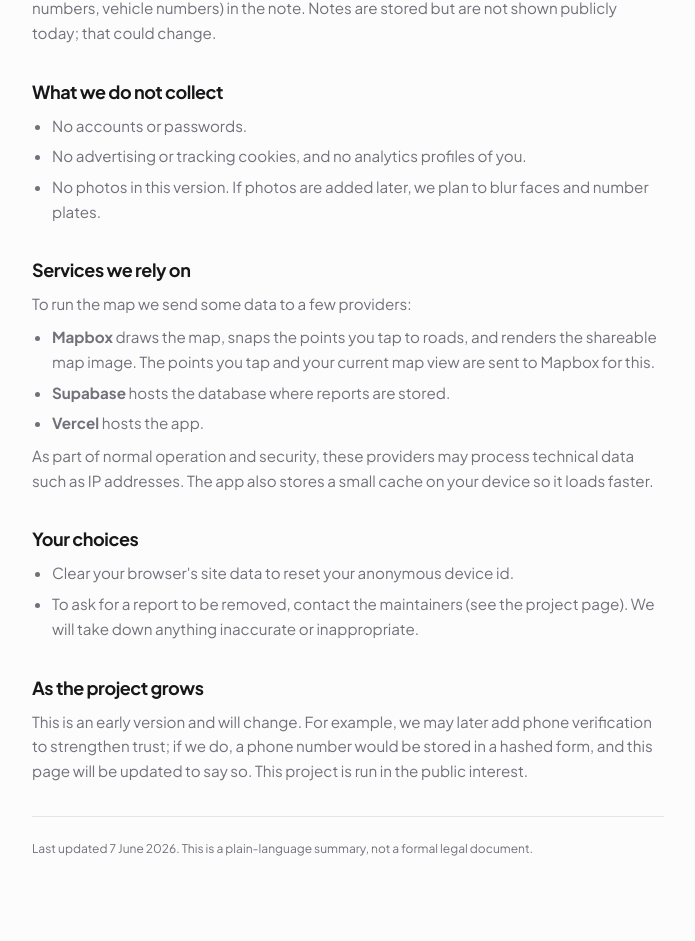
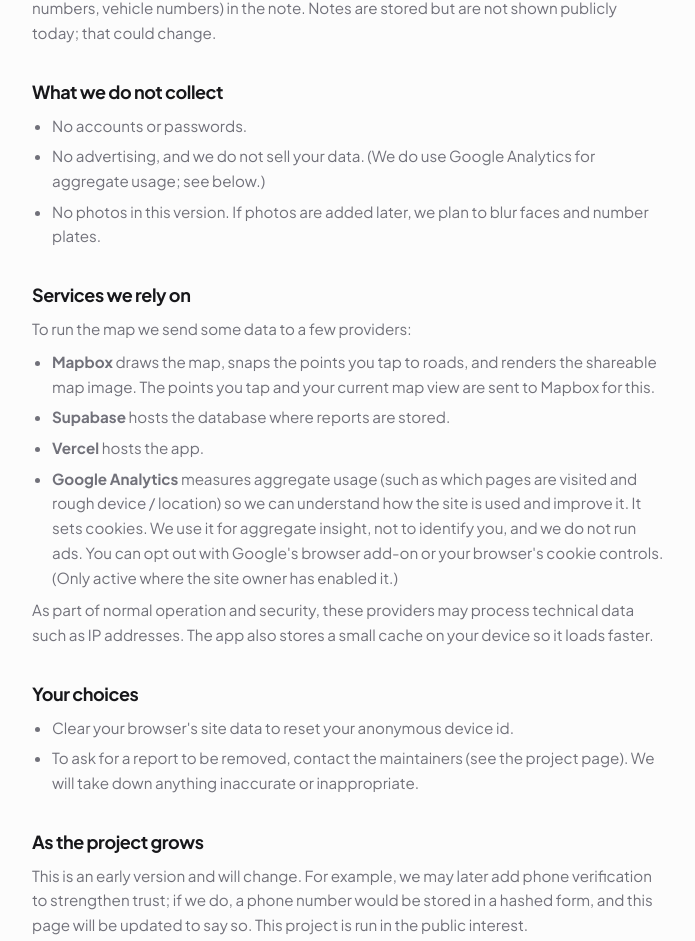
Before and after one commit to theevilhead/2000-crore-bangalore-roads-2026, a Next.js app: page /privacy in a window 1280 px wide. Shown: the part 833-1774 px from the top of the page, without its empty margins (292-987 px from the left). Before the commit the page ends 1738 px from the top, so only its background shows below. Built offline with nearby package versions, Linux system fonts and the light colour scheme.

Commit message:
feat: add Google Analytics (production, configured via NEXT_PUBLIC_GA_ID) and disclose it on the privacy page

```diff
--- a/app/layout.tsx
+++ b/app/layout.tsx
@@ -1,8 +1,14 @@
 import type { Metadata, Viewport } from "next";
 import { Plus_Jakarta_Sans, Geist_Mono } from "next/font/google";
 import "./globals.css";
+import { GoogleAnalytics } from "@next/third-parties/google";
 import { Toaster } from "@/components/ui/sonner";
 import { RegisterSW } from "@/components/pwa/RegisterSW";
+
+// GA runs in production only (keeps dev/local traffic out of analytics), and only
+// when NEXT_PUBLIC_GA_ID is configured.
+const GA_ID =
+  process.env.NODE_ENV === "production" ? process.env.NEXT_PUBLIC_GA_ID : undefined;
 
 // Single clean, institutional sans for the whole app (display + body).
 const sans = Plus_Jakarta_Sans({
@@ -58,6 +64,7 @@ export default function RootLayout({
         <Toaster position="top-center" />
         <RegisterSW />
       </body>
+      {GA_ID && <GoogleAnalytics gaId={GA_ID} />}
     </html>
   );
 }
--- a/app/privacy/page.tsx
+++ b/app/privacy/page.tsx
@@ -66,7 +66,7 @@ export default function PrivacyPage() {
       <Section title="What we do not collect">
         <ul className="list-disc space-y-1.5 pl-5">
           <li>No accounts or passwords.</li>
-          <li>No advertising or tracking cookies, and no analytics profiles of you.</li>
+          <li>No advertising, and we do not sell your data. (We do use Google Analytics for aggregate usage; see below.)</li>
           <li>No photos in this version. If photos are added later, we plan to blur faces and number plates.</li>
         </ul>
       </Section>
@@ -84,6 +84,13 @@ export default function PrivacyPage() {
           </li>
           <li>
             <strong>Vercel</strong> hosts the app.
+          </li>
+          <li>
+            <strong>Google Analytics</strong> measures aggregate usage (such as which pages are
+            visited and rough device / location) so we can understand how the site is used and improve
+            it. It sets cookies. We use it for aggregate insight, not to identify you, and we do not run
+            ads. You can opt out with Google&apos;s browser add-on or your browser&apos;s cookie
+            controls. (Only active where the site owner has enabled it.)
           </li>
         </ul>
         <p className="mt-2">
--- a/package.json
+++ b/package.json
@@ -13,6 +13,7 @@
   },
   "dependencies": {
     "@base-ui/react": "^1.5.0",
+    "@next/third-parties": "16.2.7",
     "@supabase/supabase-js": "^2.107.0",
     "@turf/turf": "^7.3.5",
     "class-variance-authority": "^0.7.1",
```
Also changed, not shown: 2 other files (tests, documents, lock files or other folders).
